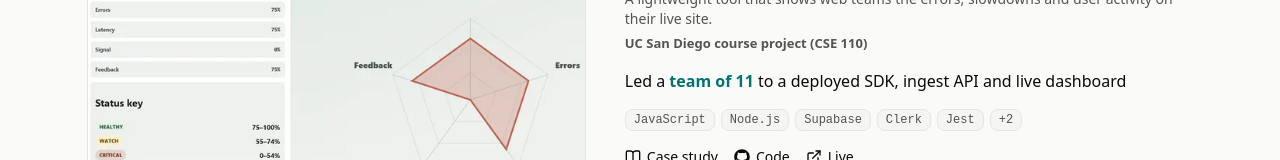
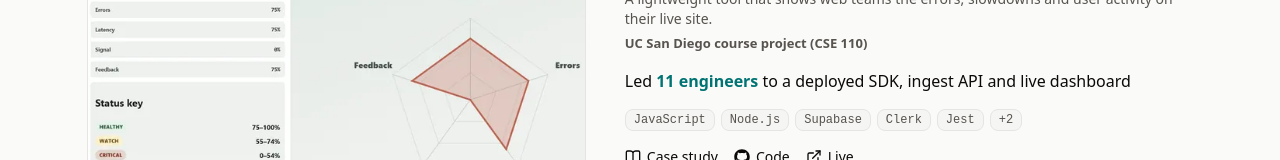
Before and after one commit to AdityaJadhav17/AdityaJadhav17.github.io, a React (Vite) app: page / in a window 1280 px wide. Shown: the part 1446-1606 px from the top of the page. Built offline with nearby package versions, Linux system fonts and the light colour scheme.

Commit message:
Revert "Say team of 11 for WatchTower, not 11 engineers led"
This reverts commit 7196a51. Aditya keeps "11 engineers" on the card
and in the hero; the README's role table was raised with him and he
re-confirmed the wording. The comment in projects.ts records that.

```diff
--- a/src/content/projects.ts
+++ b/src/content/projects.ts
@@ -84,8 +84,8 @@ export const projects: Project[] = [
     slug: 'watchtower',
     title: 'WatchTower',
     summary: 'A lightweight tool that shows web teams the errors, slowdowns and user activity on their live site.',
-    outcome: 'Led a team of 11 to a deployed SDK, ingest API and live dashboard',
-    metric: 'team of 11',
+    outcome: 'Led 11 engineers to a deployed SDK, ingest API and live dashboard',
+    metric: '11 engineers',
     problem:
       'Web teams need lightweight production visibility for JS errors, latency, and user activity without a heavyweight vendor agent.',
     contribution:
@@ -108,7 +108,8 @@ export const projects: Project[] = [
       live: 'https://cse110-sp26-group09.github.io/Watchtower-Course-Project/',
     },
     featured: true,
-    // 2026-11-11: the README's role table lists 11 members including Aditya, so "team of 11", not "11 engineers".
+    // Owner, 2026-10-06: he led 11 engineers. "11-person team" contradicted that, so the team size is not stated.
+    // 2026-11-11: the owner re-confirmed this wording after the README's 11-member role table was raised.
     context: 'UC San Diego course project (CSE 110)',
   },
   {
--- a/src/content/site.ts
+++ b/src/content/site.ts
@@ -85,7 +85,7 @@ export const site: Site = {
   // surfaced where a recruiter actually reads them. Every one is verifiable
   // from a linked repository or the experience entries below.
   proof: [
-    { value: '11', label: 'person team led on WatchTower', href: '#project-watchtower' },
+    { value: '11', label: 'engineers led on WatchTower', href: '#project-watchtower' },
     { value: '15 to 20 min', label: 'task cut to under 5 min at Lumulus', href: '#experience-lumulus' },
     { value: '0.9175', label: 'mAP, Kaggle sim-to-real detection', href: '#project-sim2real' },
     // Exactly the three projects with an `award` in projects.ts.
```
Also changed, not shown: 1 other file (tests, documents, lock files or other folders).
